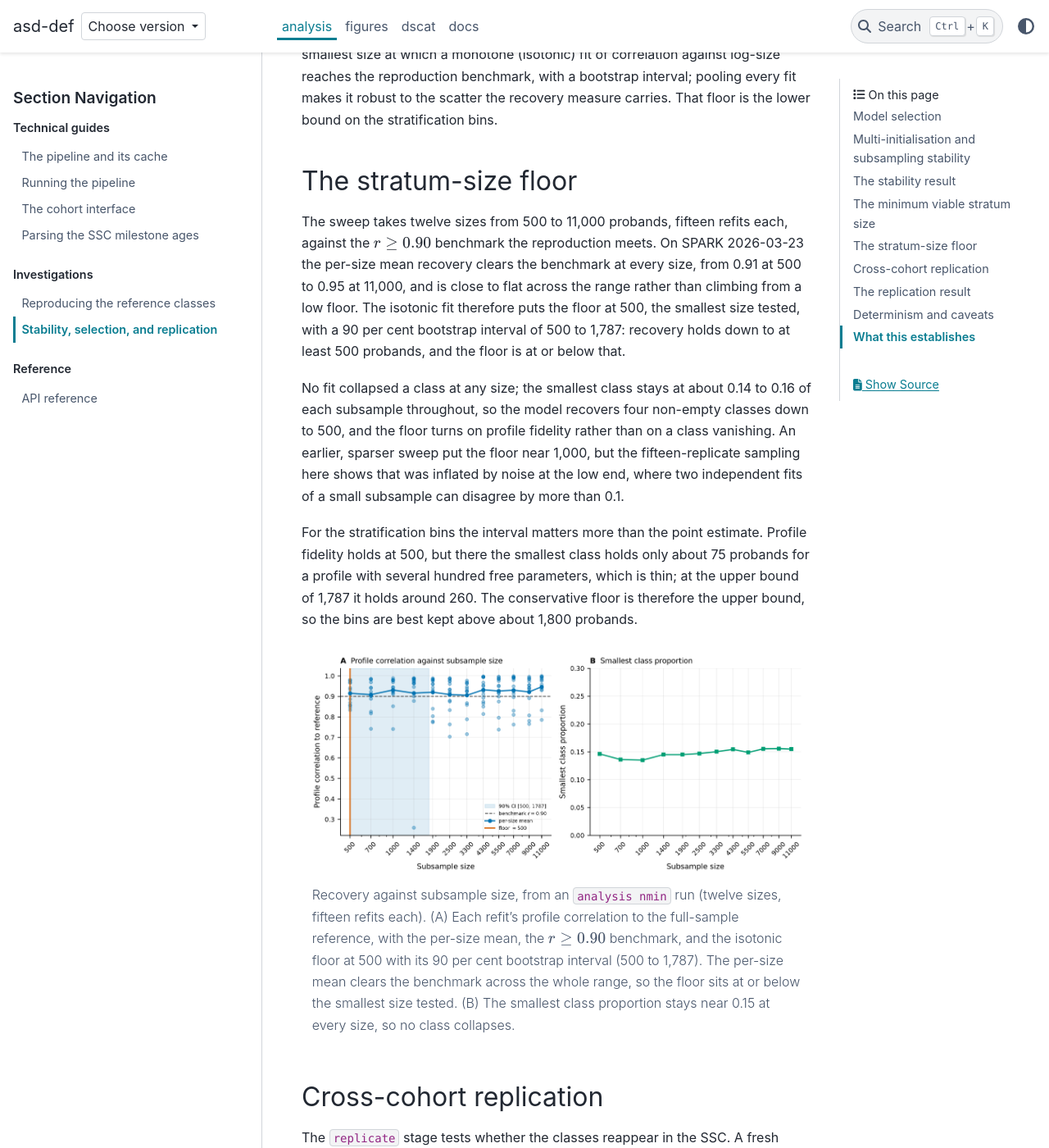
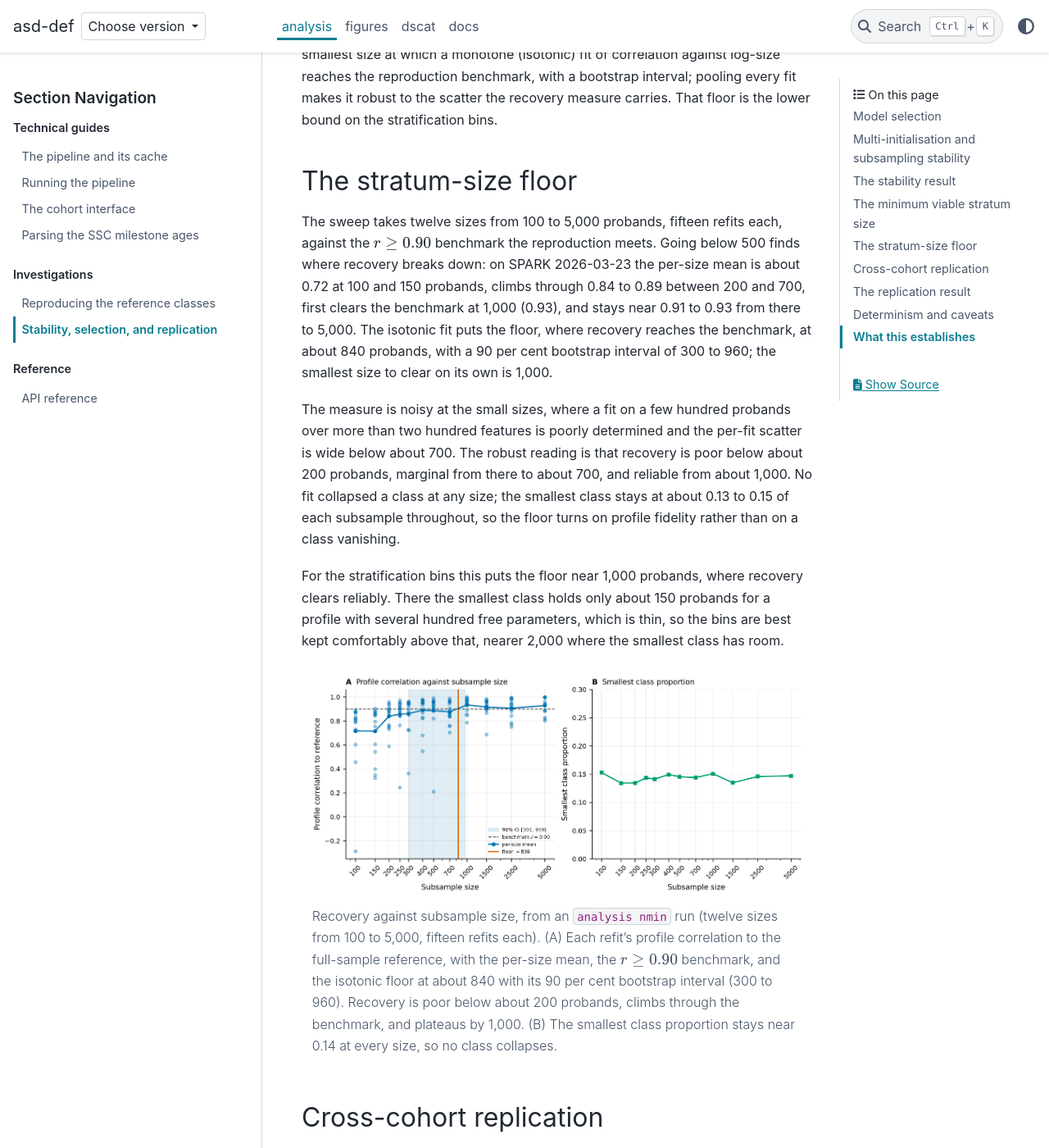
Before and after one commit to tahmidazam/asd-def, a Sphinx documentation site: the page built from docs/source/packages/analysis/investigations/stability-selection-and-replication.md, in a window 1280 px wide and 1400 px high, scrolled down 4127 px. Shown: the whole window at 82% size. Built offline with Sphinx 7.4.7 and the PyData theme 0.15.4, drawn with Linux system fonts in a browser that asks for light colours.

Commit message:
docs(analysis): extend the stratum-size sweep below 500 to bracket the recovery floor
The earlier sweep started at 500 and cleared the benchmark at every size, leaving the floor
pinned at the swept minimum. Running down to 100 probands finds the breakdown: recovery is poor
below about 200 (mean about 0.72), marginal through 700, and clears the benchmark at 1,000, so
the isotonic floor is a genuine crossing at about 840 (90 per cent interval 300 to 960) and the
stratification bins are best kept near 2,000. The figure is re-rendered from the new sweep.

```diff
--- a/docs/source/_figures/stratum_size.json
+++ b/docs/source/_figures/stratum_size.json
@@ -1,7 +1,7 @@
 {
   "figure": "nmin",
   "source_stage": "nmin",
-  "source_run": "fefeff2f33925de9",
-  "source_git_commit": "313126d-dirty",
+  "source_run": "4220eb4abe3aee8b",
+  "source_git_commit": "b354786",
   "figures_version": "0.4.0"
 }
--- a/docs/source/packages/analysis/investigations/stability-selection-and-replication.md
+++ b/docs/source/packages/analysis/investigations/stability-selection-and-replication.md
@@ -134,36 +134,37 @@ stratification bins.
 
 ## The stratum-size floor
 
-The sweep takes twelve sizes from 500 to 11,000 probands, fifteen refits each, against the
-$r \ge 0.90$ benchmark the reproduction meets. On SPARK 2026-03-23 the per-size mean recovery
-clears the benchmark at every size, from 0.91 at 500 to 0.95 at 11,000, and is close to flat
-across the range rather than climbing from a low floor. The isotonic fit therefore puts the
-floor at 500, the smallest size tested, with a 90 per cent bootstrap interval of 500 to 1,787:
-recovery holds down to at least 500 probands, and the floor is at or below that.
+The sweep takes twelve sizes from 100 to 5,000 probands, fifteen refits each, against the
+$r \ge 0.90$ benchmark the reproduction meets. Going below 500 finds where recovery breaks down:
+on SPARK 2026-03-23 the per-size mean is about 0.72 at 100 and 150 probands, climbs through 0.84
+to 0.89 between 200 and 700, first clears the benchmark at 1,000 (0.93), and stays near 0.91 to
+0.93 from there to 5,000. The isotonic fit puts the floor, where recovery reaches the benchmark,
+at about 840 probands, with a 90 per cent bootstrap interval of 300 to 960; the smallest size to
+clear on its own is 1,000.
 
-No fit collapsed a class at any size; the smallest class stays at about 0.14 to 0.16 of each
-subsample throughout, so the model recovers four non-empty classes down to 500, and the floor
-turns on profile fidelity rather than on a class vanishing. An earlier, sparser sweep put the
-floor near 1,000, but the fifteen-replicate sampling here shows that was inflated by noise at
-the low end, where two independent fits of a small subsample can disagree by more than 0.1.
+The measure is noisy at the small sizes, where a fit on a few hundred probands over more than
+two hundred features is poorly determined and the per-fit scatter is wide below about 700. The
+robust reading is that recovery is poor below about 200 probands, marginal from there to about
+700, and reliable from about 1,000. No fit collapsed a class at any size; the smallest class
+stays at about 0.13 to 0.15 of each subsample throughout, so the floor turns on profile fidelity
+rather than on a class vanishing.
 
-For the stratification bins the interval matters more than the point estimate. Profile fidelity
-holds at 500, but there the smallest class holds only about 75 probands for a profile with
-several hundred free parameters, which is thin; at the upper bound of 1,787 it holds around 260.
-The conservative floor is therefore the upper bound, so the bins are best kept above about 1,800
-probands.
+For the stratification bins this puts the floor near 1,000 probands, where recovery clears
+reliably. There the smallest class holds only about 150 probands for a profile with several
+hundred free parameters, which is thin, so the bins are best kept comfortably above that, nearer
+2,000 where the smallest class has room.
 
 :::{figure} /_figures/stratum_size.png
 :alt: Recovery against subsample size and the minimum viable stratum size
 :width: 100%
 :align: center
 
-Recovery against subsample size, from an `analysis nmin` run (twelve sizes, fifteen refits
-each). (A) Each refit's profile correlation to the full-sample reference, with the per-size
-mean, the $r \ge 0.90$ benchmark, and the isotonic floor at 500 with its 90 per cent bootstrap
-interval (500 to 1,787). The per-size mean clears the benchmark across the whole range, so the
-floor sits at or below the smallest size tested. (B) The smallest class proportion stays near
-0.15 at every size, so no class collapses.
+Recovery against subsample size, from an `analysis nmin` run (twelve sizes from 100 to 5,000,
+fifteen refits each). (A) Each refit's profile correlation to the full-sample reference, with
+the per-size mean, the $r \ge 0.90$ benchmark, and the isotonic floor at about 840 with its 90
+per cent bootstrap interval (300 to 960). Recovery is poor below about 200 probands, climbs
+through the benchmark, and plateaus by 1,000. (B) The smallest class proportion stays near 0.14
+at every size, so no class collapses.
 :::
 
 ## Cross-cohort replication
```
Also changed, not shown: docs/source/_figures/stratum_size.png.
